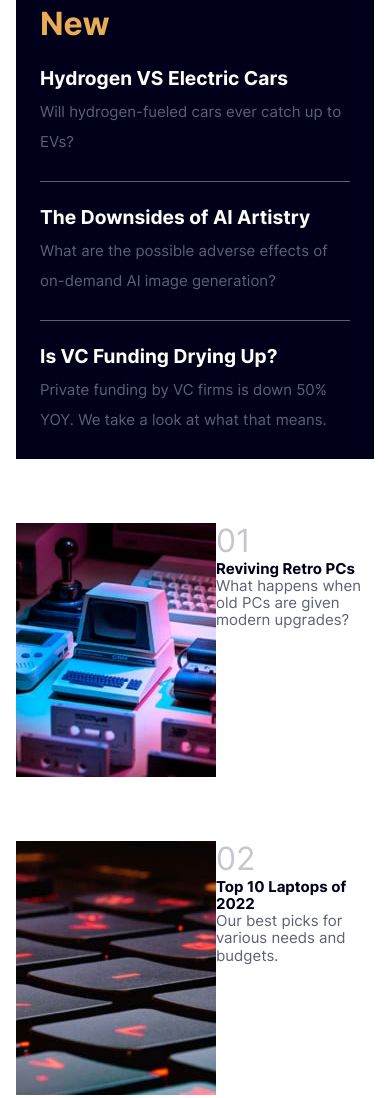
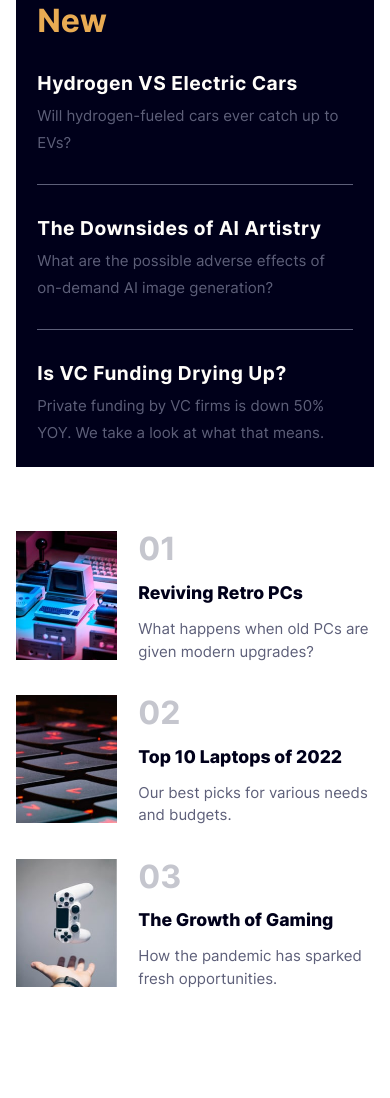
Before and after one commit to ericsalvi/news-homepage-challenge, a plain HTML site: page index.html in a window 390 px wide. Shown: the part 782-1880 px from the top of the page. After the commit the page ends 1836 px from the top, so only its background shows below. Drawn offline with nearby package versions, Linux system fonts and the light colour scheme.

Commit message:
finished our mobile CSS

```diff
--- a/css/styles.scss
+++ b/css/styles.scss
@@ -19,7 +19,7 @@
 body {
   font-family: "Inter", sans-serif;
   font-size: 15px;
-  padding: 1rem;
+  padding: 1rem 1rem 4rem;
   header {
     display: flex;
     height: 72px;
@@ -63,7 +63,7 @@ body {
     }
     aside {
       background: $veryDarkBlue;
-      padding: 1.5rem;
+      padding: 1.333rem;
       h2 {
         color: $softOrange;
         font-size: 2rem;
@@ -72,15 +72,16 @@ body {
         li {
           list-style: none;
           border-bottom: 1px solid $darkGrayishBlue;
-          padding: 1.5rem 0;
+          padding: 2rem 0 1.75rem;
           h3 {
             color: $offWhite;
             font-size: 1.2rem;
+            letter-spacing: 0.5px;
             padding-bottom: 0.5rem;
           }
           p {
             color: $darkGrayishBlue;
-            line-height: 2;
+            line-height: 1.8;
           }
           &:last-child {
             border-bottom: none;
@@ -91,20 +92,35 @@ body {
     }
     section.cards {
       display: grid;
-      gap: $gap;
+      gap: calc($gap/2);
       figure {
         display: flex;
+        gap: calc($gap/3);
+        div {
+          flex: 0 1 30%;
+          img {
+            width: 100%;
+          }
+        }
         figcaption {
+          flex: 0 1 70%;
+          display: flex;
+          flex-direction: column;
+          justify-content: space-between;
           em {
             color: $grayishBlue;
             font-size: 2rem;
             font-style: normal;
+            font-weight: 700;
           }
           h4 {
             color: $veryDarkBlue;
+            font-size: 1.1rem;
+            font-weight: 800;
           }
           p {
             color: $darkGrayishBlue;
+            line-height: 1.5;
           }
         }
       }
--- a/index.html
+++ b/index.html
@@ -67,7 +67,9 @@
     </aside>
     <section class="cards">
       <figure>
-        <img src="./assets/images/image-retro-pcs.jpg" alt="retro gaming PCs">
+        <div>
+          <img src="./assets/images/image-retro-pcs.jpg" alt="retro gaming PCs">
+        </div>
         <figcaption>
           <em>01</em>
           <h4>Reviving Retro PCs</h4>
@@ -75,7 +77,9 @@
         </figcaption>
       </figure>
       <figure>
+        <div>
         <img src="./assets/images/image-top-laptops.jpg" alt="top laptops">
+        </div>
         <figcaption>
           <em>02</em>
           <h4>Top 10 Laptops of 2022</h4>
@@ -83,7 +87,9 @@
         </figcaption>
       </figure>
       <figure>
+        <div>
         <img src="./assets/images/image-gaming-growth.jpg" alt="playstation controller">
+        </div>
         <figcaption>
           <em>03</em>
           <h4>The Growth of Gaming</h4>
```
Also changed, not shown: css/styles.css, 1 other file.
